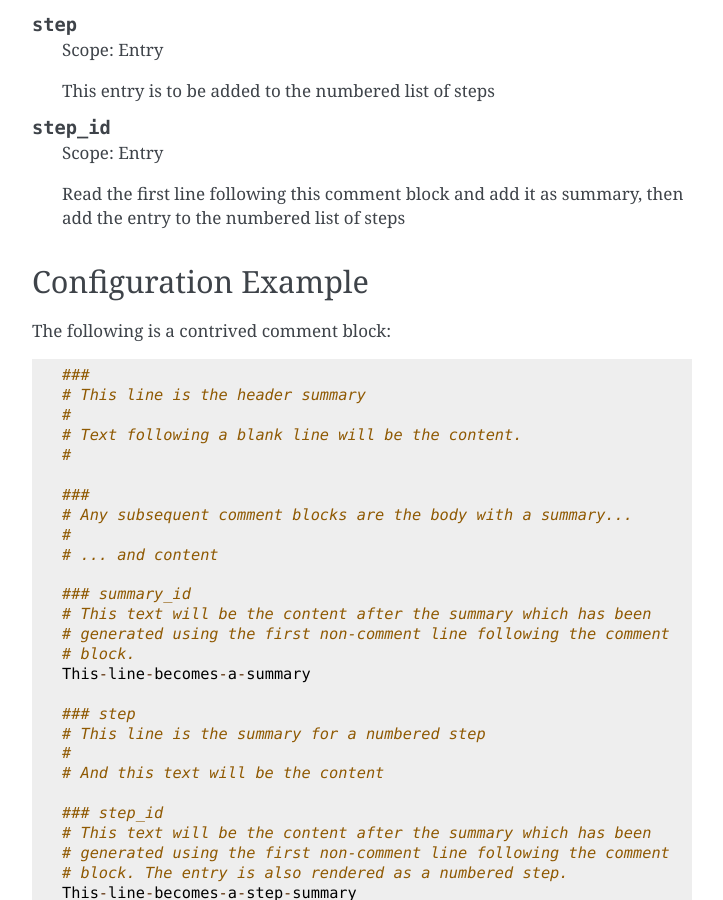
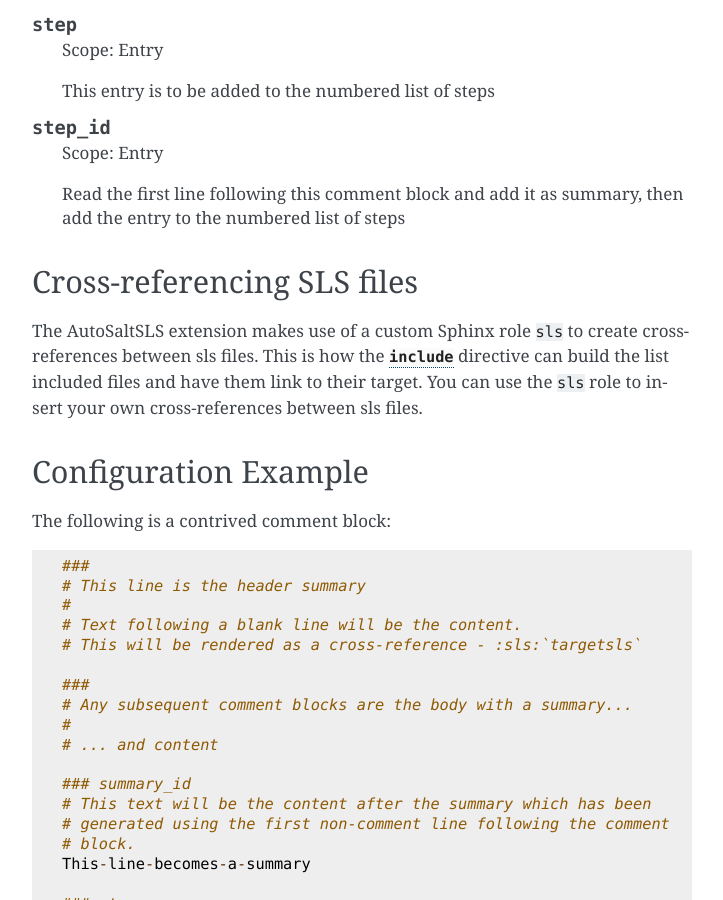
Before and after one commit to Tanoti/sphinxcontrib-autosaltsls, a Sphinx documentation site: the page built from docs/document.rst, in a window 1280 px wide and 900 px high, scrolled down 1220 px. Shown: the whole window, without its empty margins (388-1111 px from the left). Built offline with Sphinx 7.4.7, drawn with Linux system fonts in a browser that asks for light colours; the version number is read from the project's files by our own code; some of the changed text lies outside the part shown.

Commit message:
Updated docs

```diff
--- a/docs/autosaltsls.rst
+++ b/docs/autosaltsls.rst
@@ -1,5 +1,8 @@
 AutoSaltSLS Code
 =================
+
+This is an autodoc rendering of the AutoSaltSLS extension code for thos of you who are interested in how the code works.
+
 
 :mod:`autosaltsls`
 -------------------
--- a/docs/document.rst
+++ b/docs/document.rst
@@ -61,6 +61,12 @@ start prefix (multiple directives can be supplied by separating them with commas
     Read the first line following this comment block and add it as summary, then add the entry to the numbered list
     of steps
 
+Cross-referencing SLS files
+----------------------------
+The AutoSaltSLS extension makes use of a custom Sphinx role ``sls`` to create cross-references between sls files. This
+is how the :confval:`include` directive can build the list included files and have them link to their target. You can
+use the ``sls`` role to insert your own cross-references between sls files.
+
 Configuration Example
 ----------------------
 The following is a contrived comment block::
@@ -69,7 +75,7 @@ The following is a contrived comment block::
     # This line is the header summary
     #
     # Text following a blank line will be the content.
-    #
+    # This will be rendered as a cross-reference - :sls:`targetsls`
 
     ###
     # Any subsequent comment blocks are the body with a summary...
```
Also changed, not shown: README.rst (+13 -0 lines), docs/configuration.rst (+6 -2 lines).
